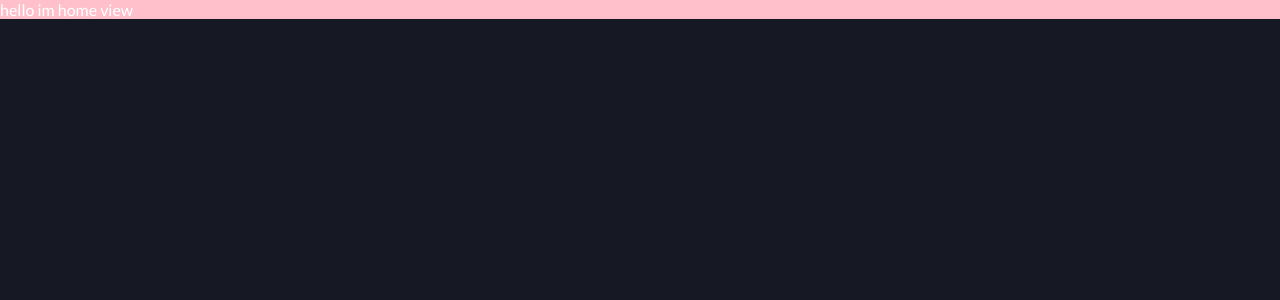
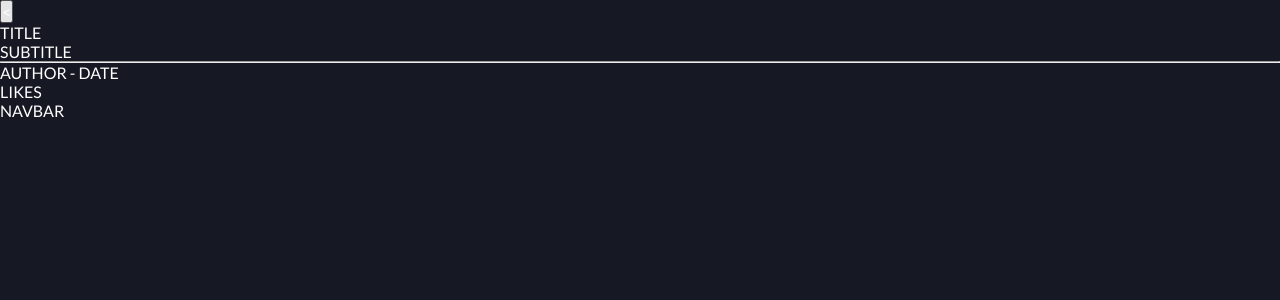
Before and after one commit to abbasnake/scandi, a Vue app in the folder client/: page /#/ in a window 1280 px wide. Shown: the top 300 px of the page. Built offline with nearby package versions, Linux system fonts and the light colour scheme.

Commit message:
started making home view, starting with back button component

```diff
--- /dev/null
+++ b/client/src/components/ButtonBack.vue
@@ -0,0 +1,13 @@
+<template>
+  <button>&lt;</button>
+</template>
+
+<script>
+export default {
+  name: 'ButtonBack'
+}
+</script>
+
+<style lang="scss" scoped>
+
+</style>
--- a/client/src/views/Home.vue
+++ b/client/src/views/Home.vue
@@ -1,10 +1,23 @@
 <template>
-  <h1>hello im home view</h1>
+  <div>
+    <button-back></button-back>
+    <div>TITLE</div>
+    <div>SUBTITLE</div>
+    <hr>
+    <div>AUTHOR - DATE</div>
+    <div>LIKES</div>
+    <nav>NAVBAR</nav>
+  </div>
 </template>
 
 <script>
+import ButtonBack from '@/components/ButtonBack'
+
 export default {
-  name: 'Home'
+  name: 'Home',
+  components: {
+    'button-back': ButtonBack
+  }
 }
 </script>
 
```
Also changed, not shown: client/src/components/IconArrow.vue (added, +13 -0 lines).
